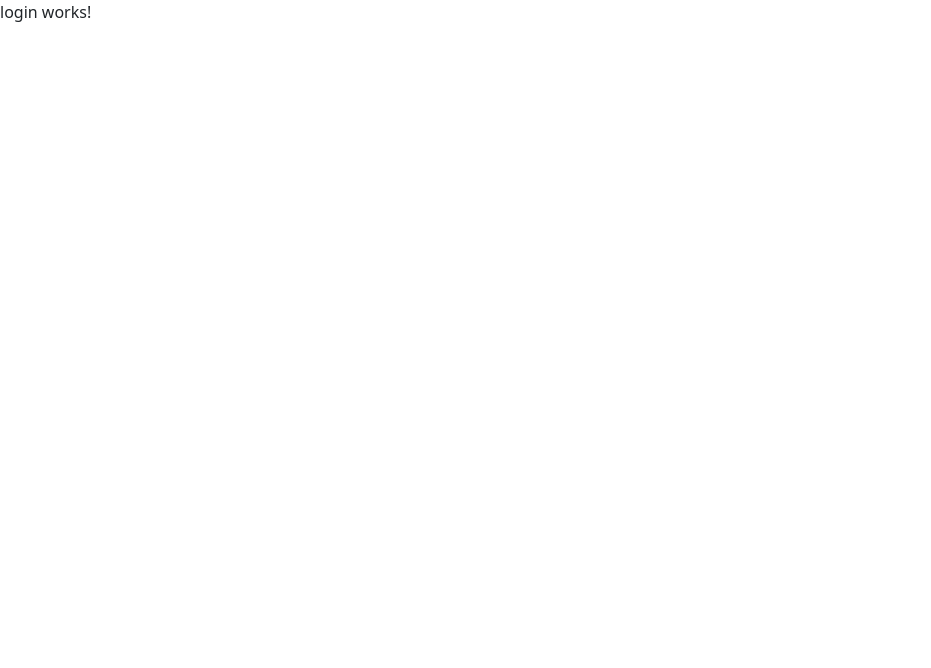
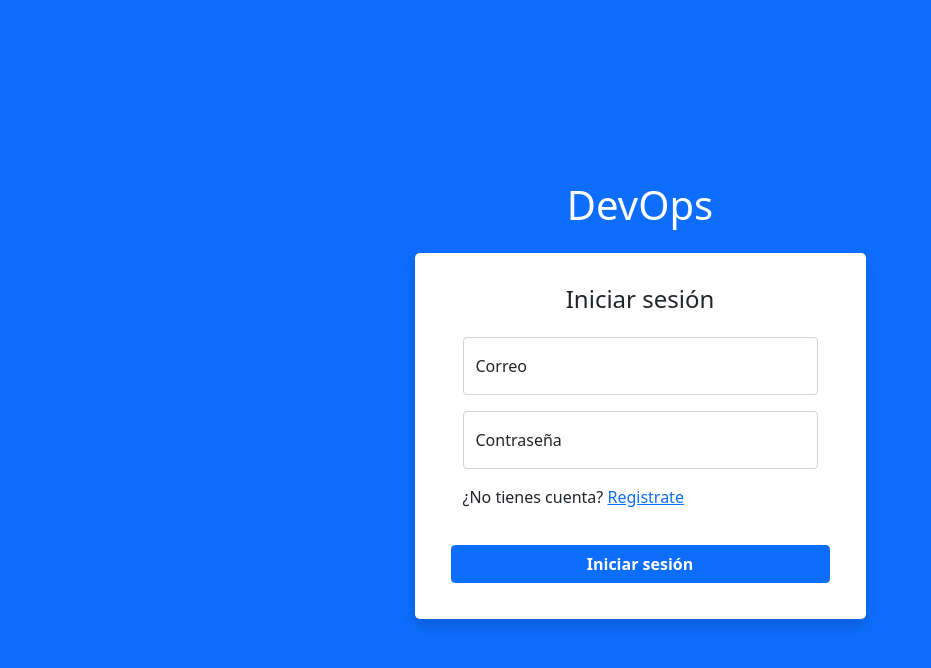
Before and after one commit to Endorsmoch/proyectoFront-devops, an Angular app: page /login in a window 1280 px wide. Shown: the top 668 px of the page, without its empty margins (0-931 px from the left). Built offline with nearby package versions, Linux system fonts and the light colour scheme.

Commit message:
Front-6 Login added

```diff
--- a/src/app/pages/login/login.component.html
+++ b/src/app/pages/login/login.component.html
@@ -1 +1,55 @@
-<p>login works!</p>
+<div
+  class="bg-primary login min-vh-100 min-vw-100 d-flex align-items-center justify-content-center"
+>
+  <div class="container">
+    <div class="row justify-content-center">
+      <h1 class="col-12 text-center mb-4 text-white">
+        DevOps
+      </h1>
+      <div class="col-xs-12 col-sm-12 col-md-9 col-lg-5" >
+        <div class="card border-0 shadow rounded-3">
+          <div class="card-body px-5">
+            <h5 class="card-title text-center fw-normal fs-4 pt-3">
+              Iniciar sesión
+            </h5>
+            <form
+              [formGroup]="loginForm"
+              (ngSubmit)="onSubmit()"
+              class="pt-3"
+            >
+              <div class="form-floating mb-3">
+              <input
+                  type="email"
+                  class="form-control"
+                  id="floatingInput2"
+                  placeholder="email"
+                  formControlName="email"
+                />
+                <label htmlFor="floatingInput2">Correo</label>
+              </div>
+              <div class="form-floating mb-3">
+                <input
+                  type="password"
+                  class="form-control"
+                  id="floatingPassword"
+                  placeholder="Password"
+                  formControlName="password"
+                />
+                <label htmlFor="floatingPassword">Contraseña</label>
+              </div>
+              <p>¿No tienes cuenta? <a href="/register">Registrate</a></p>
+              <div class="row justify-content-between py-3">
+                <button
+                  class="btn btn-primary fw-bold my-1"
+                  type="submit"
+                >
+                  Iniciar sesión
+                </button>
+              </div>
+            </form>
+          </div>
+        </div>
+      </div>
+    </div>
+  </div>
+</div>
--- a/src/app/pages/login/login.component.ts
+++ b/src/app/pages/login/login.component.ts
@@ -1,4 +1,8 @@
 import { Component } from '@angular/core';
+import { FormGroup, FormControl, Validators } from '@angular/forms';
+import { Router } from '@angular/router';
+import { AuthService } from 'src/app/services/auth.service';
+import { Crypto } from 'src/app/util/crypto';
 
 @Component({
   selector: 'app-login',
@@ -6,5 +10,35 @@ import { Component } from '@angular/core';
   styleUrls: ['./login.component.css']
 })
 export class LoginComponent {
+  protected loginForm!: FormGroup;
+  private crypto = new Crypto;
 
+  constructor(private authService: AuthService, private router: Router) { }
+
+  ngOnInit(): void {
+      this.loginForm = this.initLoginForm();
+  }
+
+  initLoginForm(): FormGroup {
+    return new FormGroup({
+      email: new FormControl('', [Validators.required]),
+      password: new FormControl('', [Validators.required])
+    })
+  }
+  onSubmit() {
+    const formUser = this.loginForm.value;
+    const user = {
+      'email' : formUser.email,
+      'password' : this.crypto.encrypted(formUser.password)
+    }
+    this.authService.login(user.email, user.password).subscribe(
+      (response) => {
+        localStorage.setItem('token', response.access_token);
+        this.router.navigate(['/']);
+      },
+      (error) => {
+        console.error(error);
+      }
+    );
+  }
 }
--- a/src/app/pages/register/register.component.html
+++ b/src/app/pages/register/register.component.html
@@ -25,7 +25,7 @@
                   placeholder="username"
                   formControlName="userName"
                 />
-                <label htmlFor="floatingInput1">Username</label>
+                <label htmlFor="floatingInput1">Usuario</label>
               </div>
               <div class="form-floating mb-3">
               <input
@@ -35,7 +35,7 @@
                   placeholder="email"
                   formControlName="email"
                 />
-                <label htmlFor="floatingInput2">Email</label>
+                <label htmlFor="floatingInput2">Correo</label>
               </div>
               <div class="form-floating mb-3">
                 <input
@@ -45,7 +45,7 @@
                   placeholder="Password"
                   formControlName="password"
                 />
-                <label htmlFor="floatingPassword">Password</label>
+                <label htmlFor="floatingPassword">Contraseña</label>
               </div>
               <div class="row justify-content-between py-3">
                 <a href="/login" class="btn btn-secondary col-md-5 my-1">Regresar</a>
--- a/src/app/services/auth.service.ts
+++ b/src/app/services/auth.service.ts
@@ -19,8 +19,8 @@ export class AuthService {
     return this.http.post<any>(this.url+'/register', { userName, email,password }, this.httpOptions);
   }
 
-  login(username: string, password: string) {
-    return this.http.post<any>(this.url+'/login', { username, password });
+  login(email: string, password: string) {
+    return this.http.post<any>(this.url+'/login', { email, password });
   }
 
 
--- a/src/app/util/crypto.ts
+++ b/src/app/util/crypto.ts
@@ -1,13 +1,14 @@
 import * as CryptoJS from 'crypto-js';
 
 export class Crypto {
-    private key = '23Sr3YuUc4ttANnSsIs3g';
+    private key = CryptoJS.enc.Hex.parse('23Sr3YuUc4ttANnSsIs3g');
+    private iv = CryptoJS.enc.Hex.parse('101112131415161718191a1b1c1d1e1f'); // IV en formato hexadecimal
 
     public encrypted(text: string): string {
-        return CryptoJS.AES.encrypt(text, this.key).toString();
+        return (CryptoJS.AES.encrypt(text, this.key,{iv:this.iv})).toString();
     }
 
     public decrypted(text: string): string {
-        return (CryptoJS.AES.decrypt(text, this.key)).toString(CryptoJS.enc.Utf8);;
+        return (CryptoJS.AES.decrypt(text, this.key)).toString(CryptoJS.enc.Utf8);
     }
 }
```
